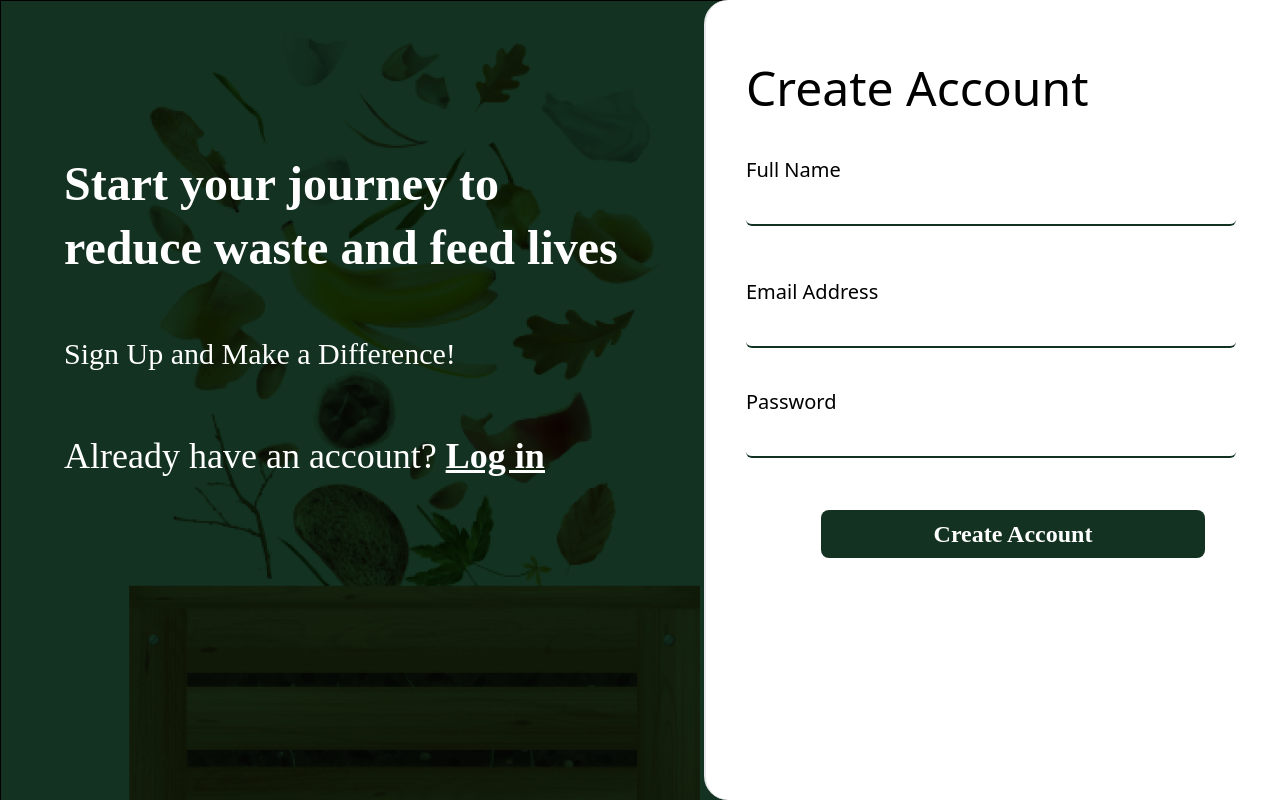
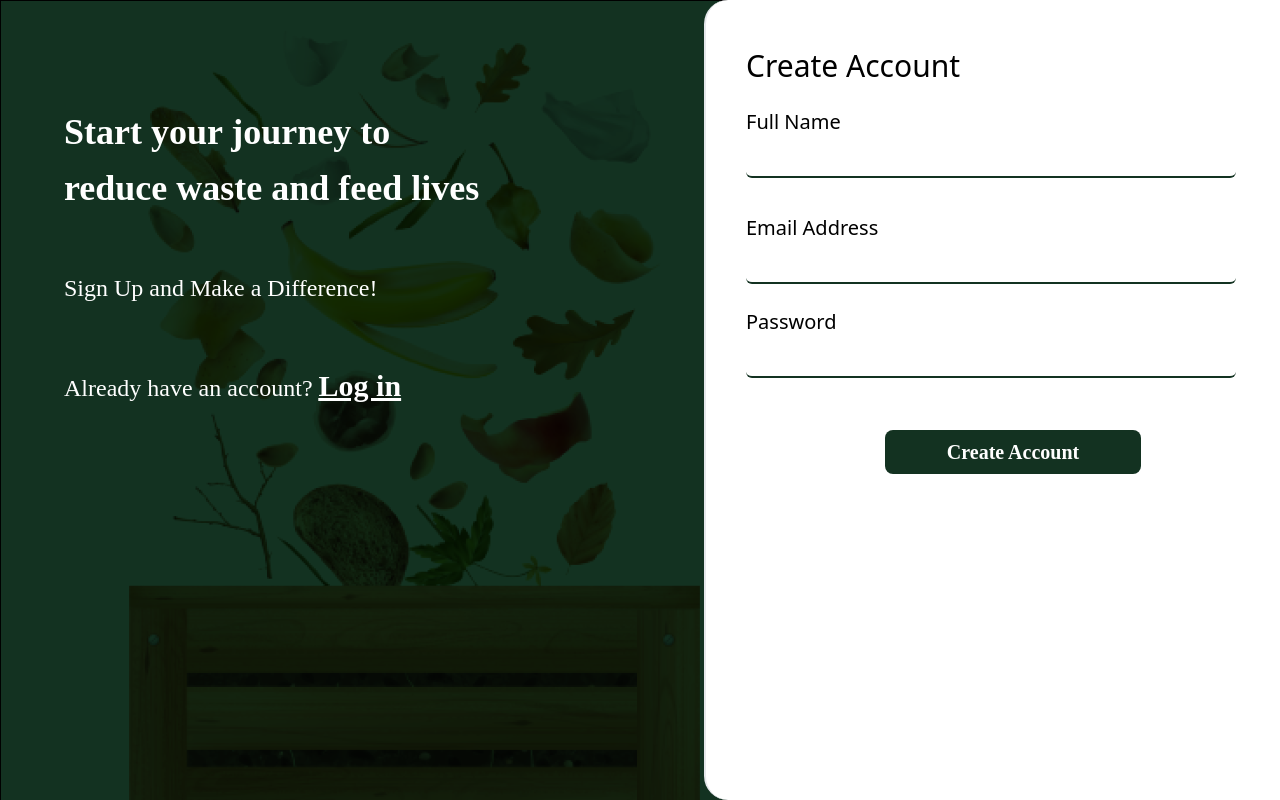
Before and after one commit to ishaNegi1/SustainaBite, a React (Vite) app in the folder frontend/: page /signup in a window 1280 px wide. Built offline with nearby package versions, Linux system fonts and the light colour scheme.

Commit message:
adjust dimensions

```diff
--- a/frontend/src/components/Navbar.jsx
+++ b/frontend/src/components/Navbar.jsx
@@ -3,35 +3,35 @@ import { Link } from "react-router";
 
 function Navbar() {
   return (
-    <div className=" bg-[#133221] h-24 flex justify-end items-center">
+    <div className=" bg-[#133221] h-20 flex justify-end items-center">
       <div className=" mr-10 sm:block hidden">
         <Link
           to="/"
-          className=" text-[#FFFFFF] font-Coustard text-2xl font-semibold mx-4 transition-all duration-500 ease-linear transform hover:scale-110 inline-block py-2 px-2"
+          className=" text-[#FFFFFF] font-Coustard text-xl font-semibold mx-4 transition-all duration-500 ease-linear transform hover:scale-110 inline-block py-2 px-2"
         >
           Home
         </Link>
         <Link
           to="/about"
-          className=" text-[#FFFFFF] font-Coustard text-2xl font-semibold mx-4 transition-all duration-500 ease-linear transform hover:scale-110 inline-block py-2 px-2"
+         className=" text-[#FFFFFF] font-Coustard text-xl font-semibold mx-4 transition-all duration-500 ease-linear transform hover:scale-110 inline-block py-2 px-2"
         >
           About
         </Link>
         <Link
           to="/contact"
-          className=" text-[#FFFFFF] font-Coustard text-2xl font-semibold mx-4 transition-all duration-500 ease-linear transform hover:scale-110 inline-block py-2 px-2"
+       className=" text-[#FFFFFF] font-Coustard text-xl font-semibold mx-4 transition-all duration-500 ease-linear transform hover:scale-110 inline-block py-2 px-2"
         >
           Contact
         </Link>
       </div>
       <div className="sm:block hidden">
         <Link to="/login">
-          <button className=" font-Coustard bg-[#FFFFFF] text-black w-24 h-11 rounded-md text-xl font-semibold mr-11 transition-all duration-500 ease-linear transform hover:scale-110">
+          <button className=" font-Coustard bg-[#FFFFFF] text-black w-24 h-9 rounded-md text-xl font-semibold mr-11 transition-all duration-500 ease-linear transform hover:scale-110">
             Login
           </button>
         </Link>
         <Link to="/signup">
-          <button className=" font-Coustard bg-[#FFFFFF] text-black w-24 h-11 rounded-md text-xl font-semibold mr-24 transition-all duration-500 ease-linear transform hover:scale-110">
+          <button className=" font-Coustard bg-[#FFFFFF] text-black w-24 h-9 rounded-md text-xl font-semibold mr-24 transition-all duration-500 ease-linear transform hover:scale-110">
             Signup
           </button>
         </Link>
--- a/frontend/src/pages/Home.jsx
+++ b/frontend/src/pages/Home.jsx
@@ -16,8 +16,8 @@ const Home = () => {
           }}
         ></div>
 
-        <div className="relative z-10 sm:flex sm:flex-col sm:w-[60%] mt-8 sm:ml-6 sm:-mr-24 text-white p-4">
-          <div className="sm:w-[106%] text-center font-Courgette sm:text-[2.1rem] text-[1.2rem] px-2">
+        <div className="relative z-10 sm:flex sm:flex-col sm:w-[60%] mt-5 sm:ml-6 sm:-mr-24 text-white p-4">
+          <div className="sm:w-[106%] text-center font-Courgette sm:text-[1.5rem] text-[1.2rem] px-2">
             <p>
               "Every meal saved is a life nourished and a planet preserved.
               Let's waste less and care more!"
@@ -33,7 +33,7 @@ const Home = () => {
           </div>
           <div className="sm:w-[100%] text-center">
             <Link to="/signup">
-              <button className="bg-[#DA2C2C] py-2 rounded-lg w-44 sm:mx-auto text-2xl font-semibold transition-all duration-500 ease-linear transform hover:scale-110 font-Coustard mt-10 mb-5">
+              <button className="bg-[#DA2C2C] py-1 rounded-lg w-40 sm:mx-auto text-xl font-semibold transition-all duration-500 ease-linear transform hover:scale-110 font-Coustard mt-4 mb-5">
                 JOIN US
               </button>
             </Link>
--- a/frontend/src/pages/Login.jsx
+++ b/frontend/src/pages/Login.jsx
@@ -18,15 +18,15 @@ function Login() {
           }}
         ></div>
 
-        <div className="absolute top-40 left-16 z-10">
-          <div className="font-Courgette text-5xl font-semibold">
+        <div className="absolute top-28 left-16 z-10">
+          <div className="font-Courgette text-4xl font-semibold">
             <p className=" mb-4">Continue your journey to</p>
             <p>reduce waste and feed lives</p>
           </div>
-          <p className="font-Nunito text-3xl mt-16">Log in and get started!</p>
-          <p className="font-Nunito text-4xl mt-16">
+          <p className="font-Nunito text-2xl mt-16">Log in and get started!</p>
+          <p className="font-Nunito text-2xl mt-16">
             Don't have an account yet?{" "}
-            <b className="text-4xl">
+            <b className="text-3xl">
               <u>
                 <Link to="Signup">Sign up</Link>
               </u>
@@ -36,14 +36,14 @@ function Login() {
       </div>
 
       <div className="w-full sm:w-[45%] h-screen fixed right-0 top-0 sm:rounded-s-3xl rounded-none sm:border-l-2 border-l-0 border-main bg-[#FFFFFF]">
-        <p className="font-Telex text-3xl sm:text-5xl font-medium sm:mt-20 mt-16 ml-10">
+        <p className="font-Telex text-3xl font-medium mt-20 ml-10">
           Welcome Back
         </p>
         <form
-          className="flex flex-col font-Telex mt-11 ml-10"
+          className="flex flex-col font-Telex mt-6 ml-10"
           onSubmit={handleSubmit}
         >
-          <label htmlFor="email" className="mb-2 mt-5 text-xl">
+          <label htmlFor="email" className="mb-2 sm:mt-3 text-xl">
             Email Address
           </label>
           <input
@@ -69,7 +69,7 @@ function Login() {
           {/* <p className=" text-red text-lg">{error}</p> */}
           <button
             type="submit"
-            className=" mt-16 bg-main text-white bg-[#133221] py-2 rounded-lg sm:w-96 ml-7 w-64 sm:mx-auto text-2xl font-semibold transition-all duration-500 ease-linear transform hover:scale-110 font-Coustard"
+            className=" sm:mt-9 mt-12 bg-main text-white bg-[#133221] py-2 rounded-lg sm:w-64 ml-7 w-64 sm:mx-auto text-xl font-semibold transition-all duration-500 ease-linear transform hover:scale-110 font-Coustard"
           >
             Login
           </button>
--- a/frontend/src/pages/Signup.jsx
+++ b/frontend/src/pages/Signup.jsx
@@ -18,17 +18,17 @@ function Signup() {
           }}
         ></div>
 
-        <div className="absolute top-40 left-16 z-10">
-          <div className="font-Courgette text-5xl font-semibold">
+        <div className="absolute top-28 left-16 z-10">
+          <div className="font-Courgette text-4xl font-semibold">
             <p className=" mb-4">Start your journey to</p>
             <p>reduce waste and feed lives</p>
           </div>
-          <p className="font-Nunito text-3xl mt-16">
+          <p className="font-Nunito text-2xl mt-16">
             Sign Up and Make a Difference!
           </p>
-          <p className="font-Nunito text-4xl mt-16">
+          <p className="font-Nunito text-2xl mt-16">
             Already have an account?{" "}
-            <b className="text-4xl">
+            <b className="text-3xl">
               <u>
                 <Link to="login">Log in</Link>
               </u>
@@ -38,11 +38,11 @@ function Signup() {
       </div>
 
       <div className="w-full sm:w-[45%] h-screen fixed right-0 top-0 sm:rounded-s-3xl rounded-none sm:border-l-2 border-l-0 border-main bg-[#FFFFFF]">
-        <p className="font-Telex text-3xl sm:text-5xl font-medium sm:mt-16 mt-12 ml-10">
+        <p className="font-Telex text-3xl font-medium mt-12 ml-10">
           Create Account
         </p>
         <form
-          className="flex flex-col font-Telex mt-11 ml-10"
+          className="flex flex-col font-Telex mt-6 ml-10"
           onSubmit={handleSubmit}
         >
           <label htmlFor="email" className="mb-2 text-xl">
@@ -54,7 +54,7 @@ function Signup() {
             // value={fullname}
             // onChange={(e) => setFullname(e.target.value)}
             required
-            className="border-0 border-b-2 border-[#133221] mb-10 py-1 px-2 w-11/12 rounded-md"
+            className="border-0 border-b-2 border-[#133221] mb-6 py-1 px-2 w-11/12 rounded-md"
           />
           <label htmlFor="email" className="mb-2 sm:mt-3 text-xl">
             Email Address
@@ -65,7 +65,7 @@ function Signup() {
             // value={email}
             // onChange={(e) => setEmail(e.target.value)}
             required
-            className="border-0 border-b-2 border-[#133221] mb-10 py-1 px-2 w-11/12 rounded-md"
+            className="border-0 border-b-2 border-[#133221] mb-6 py-1 px-2 w-11/12 rounded-md"
           />
 
           <label htmlFor="password" className="mb-2 text-xl">
@@ -82,7 +82,7 @@ function Signup() {
           {/* <p className=" text-red text-lg">{error}</p> */}
           <button
             type="submit"
-            className=" sm:mt-9 mt-12 bg-main text-white bg-[#133221] py-2 rounded-lg sm:w-96 ml-7 w-64 sm:mx-auto text-2xl font-semibold transition-all duration-500 ease-linear transform hover:scale-110 font-Coustard"
+            className=" sm:mt-9 mt-12 bg-main text-white bg-[#133221] py-2 rounded-lg sm:w-64 ml-7 w-64 sm:mx-auto text-xl font-semibold transition-all duration-500 ease-linear transform hover:scale-110 font-Coustard"
           >
             Create Account
           </button>
```
